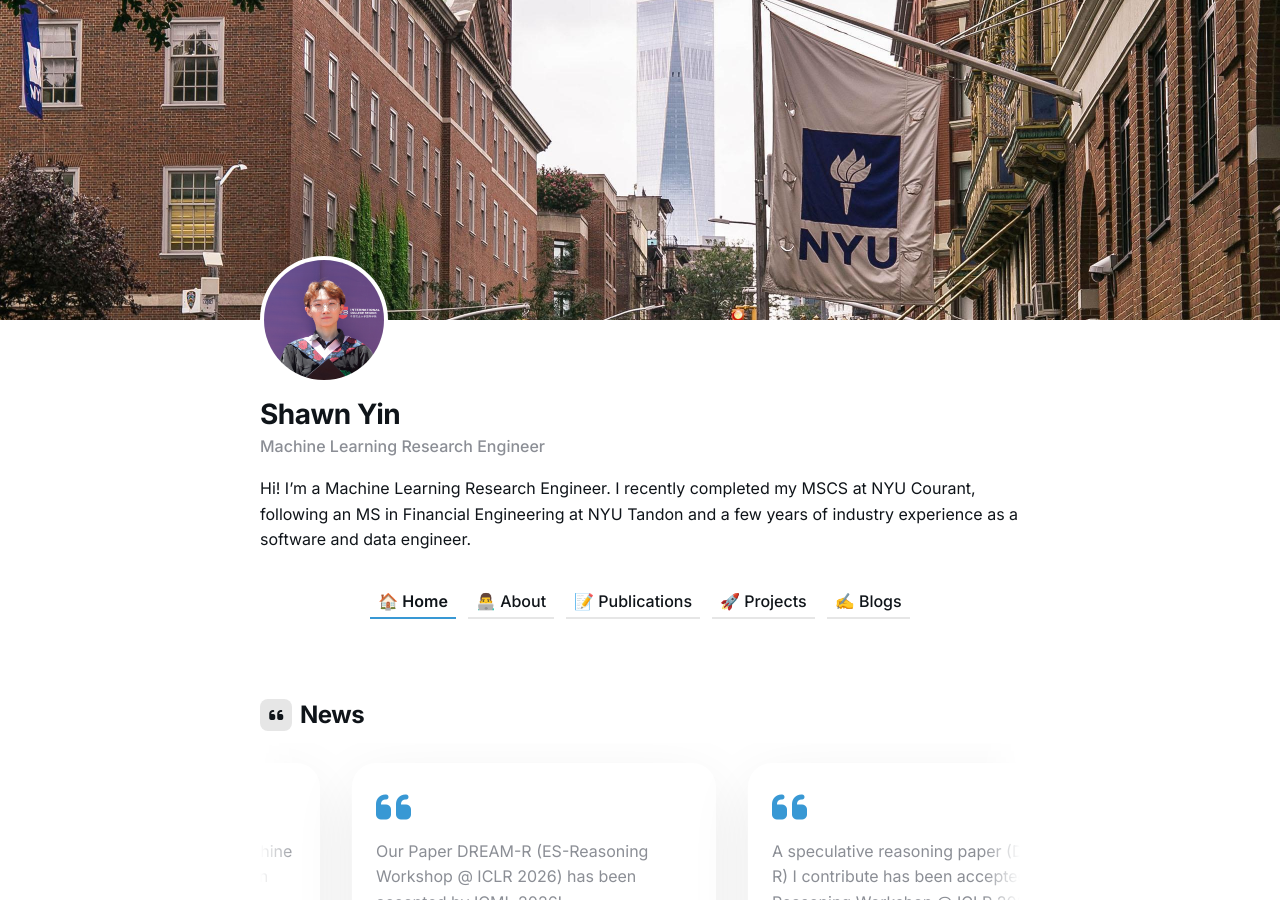
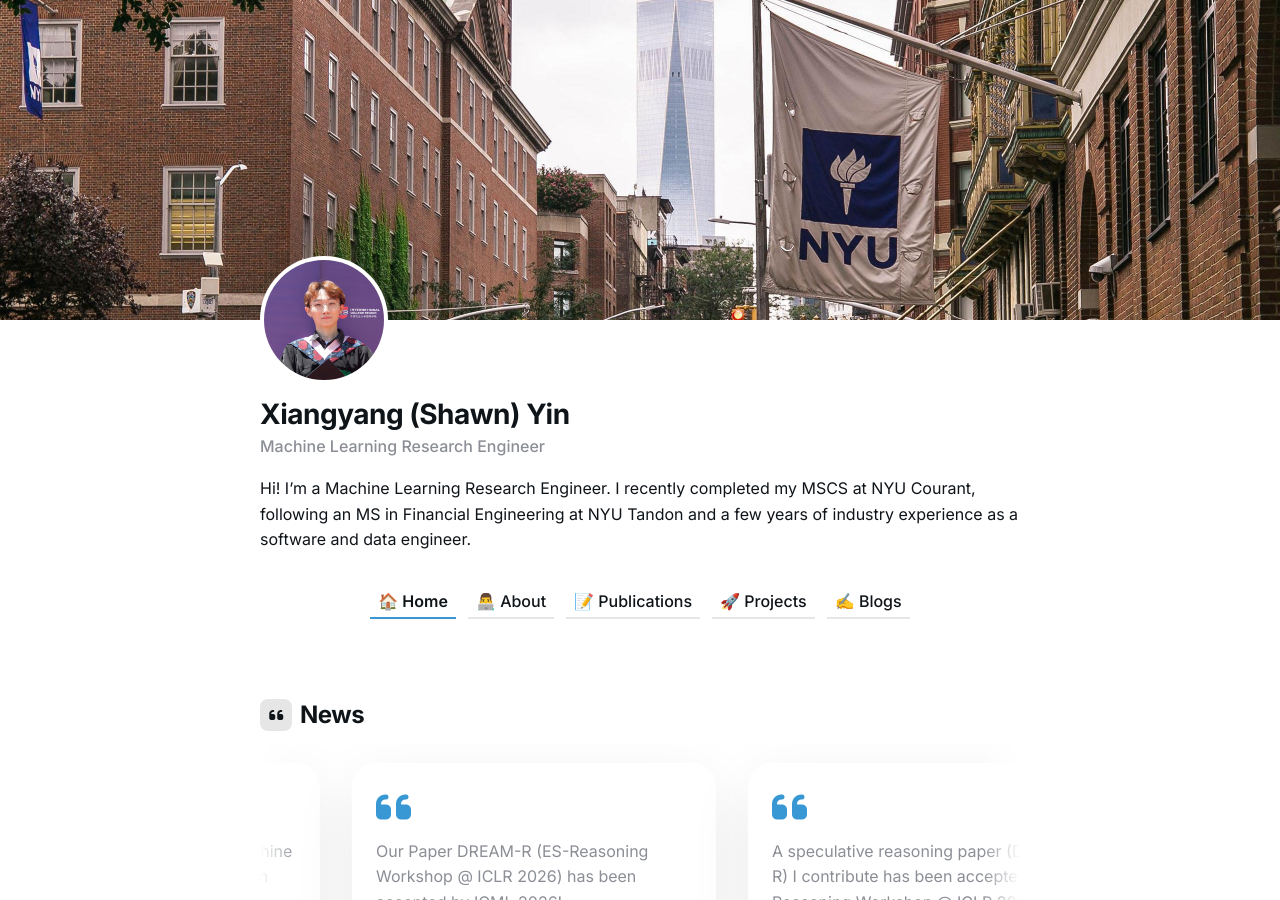
Before and after one commit to shawnyin128/shawnyin128.github.io, a Jekyll site: the page built from index.html, in a window 1280 px wide and 900 px high. Built offline with Jekyll 4.4.1, drawn with Linux system fonts in a browser that asks for light colours; a style sheet for code colours, icons or effects is not loaded.

Commit message:
[about]: update name

```diff
--- a/_data/settings.yml
+++ b/_data/settings.yml
@@ -1,6 +1,6 @@
 #-------------------------------
 # Site Settings
-title: Xiangyang (Shawn) Yin
+title: Shawn Yin
 description:
 color_scheme: auto # You have the option to choose between three modes: auto, light, and dark. The default mode is set to auto, which means that the color scheme will automatically adapt based on your operating system settings. This way, you can enjoy a personalized experience without having to manually switch between light and dark modes.
 
@@ -41,7 +41,7 @@ menu_settings:
 #-------------------------------
 # Author Settings
 author:
-  author_name: Shawn Yin
+  author_name: Xiangyang (Shawn) Yin
   author_role: Machine Learning Research Engineer
   author_bio: Hi! I’m a Machine Learning Research Engineer. I recently completed my MSCS at NYU Courant, following an MS in Financial Engineering at NYU Tandon and a few years of industry experience as a software and data engineer.
   author_avatar: '/images/avatar/selfie.png'
```
